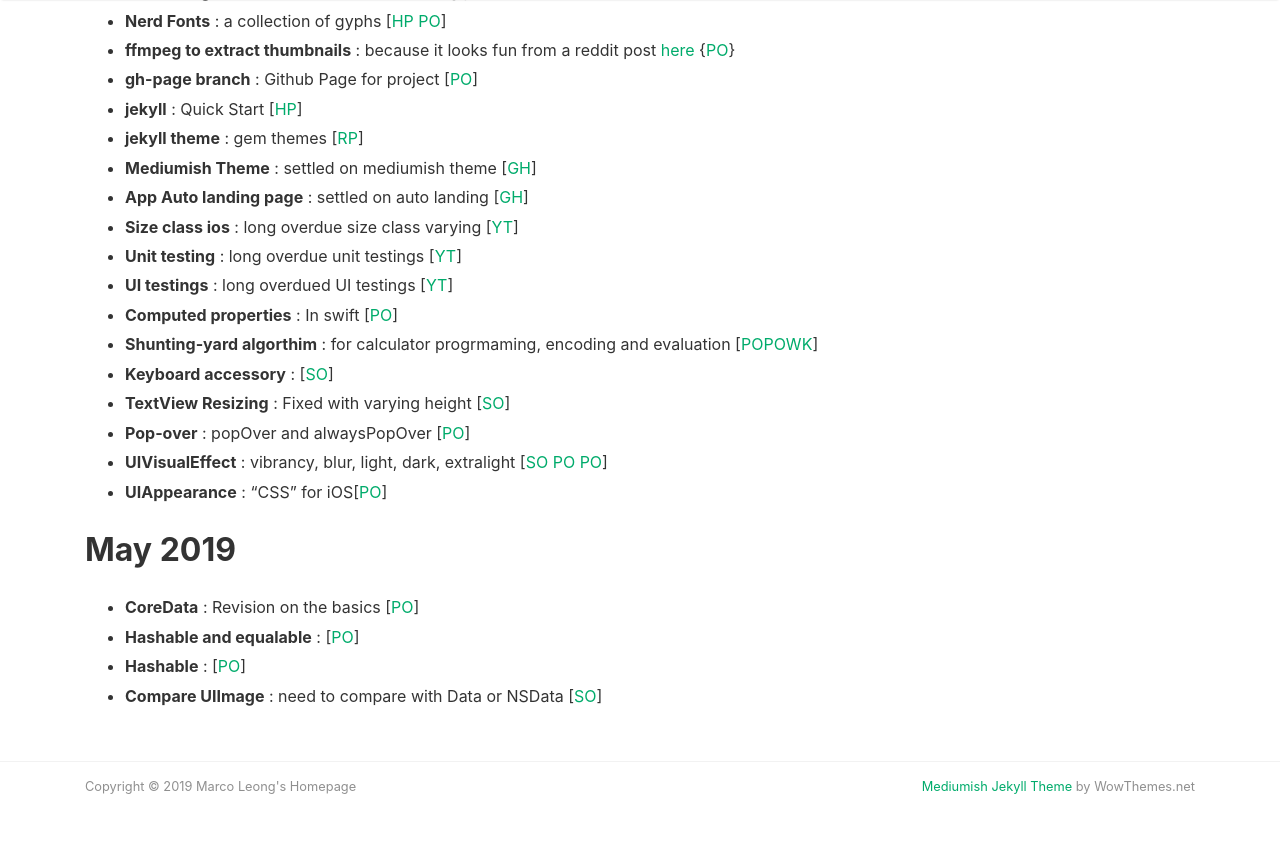
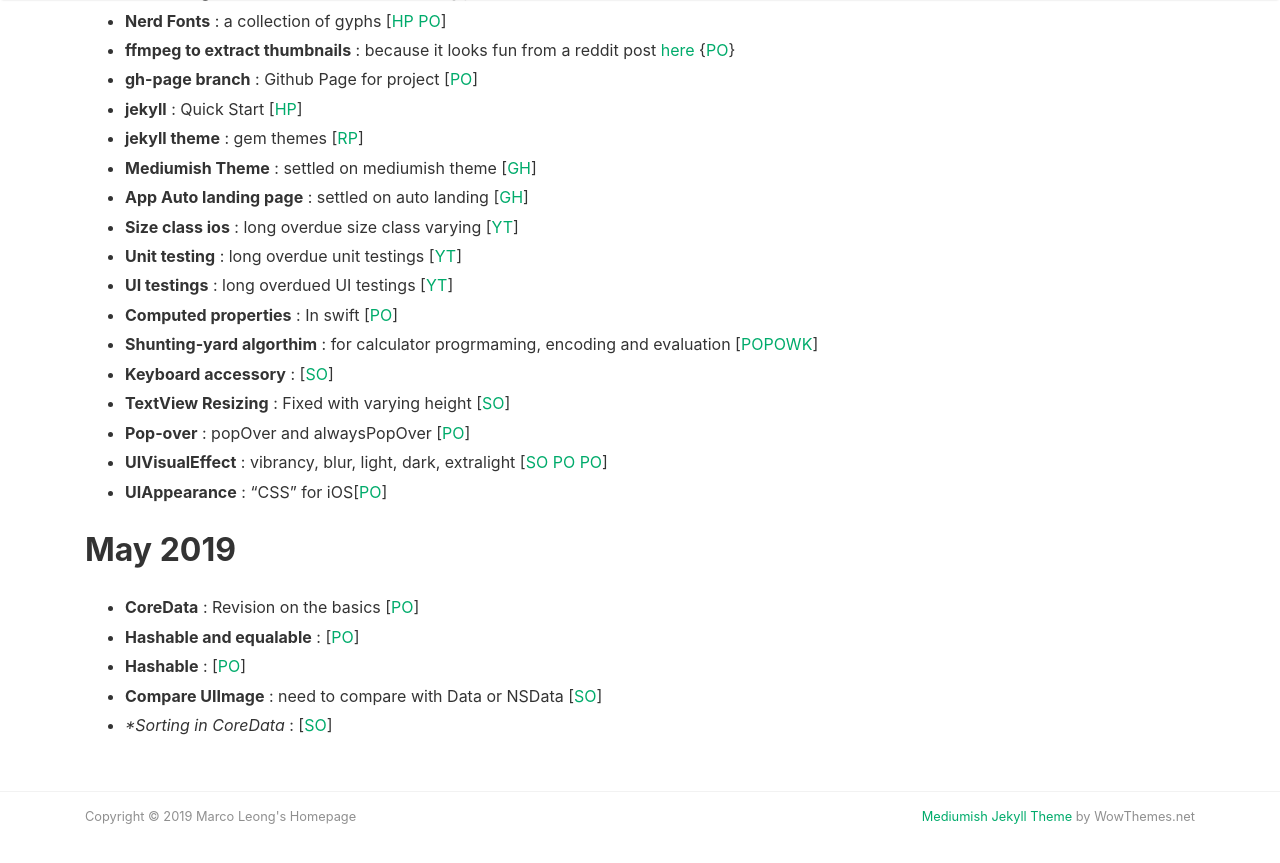
Before and after one commit to MarcoLeongDev/MarcoLeongDev.github.io, a Jekyll site: the page built from journey.md, in a window 1280 px wide and 900 px high, scrolled down 891 px. Shown: the top 863 px of the window. Built offline with Jekyll 4.4.1, drawn with Linux system fonts in a browser that asks for light colours; nearby versions of some CDN libraries; our own code applies the rules of GitHub Pages for plain Markdown files.

Commit message:
Update journey.md

```diff
--- a/journey.md
+++ b/journey.md
@@ -27,6 +27,7 @@
 - **Hashable and equalable** : [[PO](https://useyourloaf.com/blog/how-to-get-equatable-and-hashable-for-free/)]
 - **Hashable** : [[PO](https://useyourloaf.com/blog/swift-hashable)]
 - **Compare UIImage** : need to compare with Data or NSData [[SO](https://stackoverflow.com/questions/34752570/uiimage-is-equal-to)]
+- **Sorting in CoreData* : [[SO](https://stackoverflow.com/questions/42479412/sort-by-date-swift-3)]
 
 
 <!-- - <details><summary>App Auto landing page</summary> settled on auto landing <a href="https://github.com/emilbaehr/automatic-app-landing-page">[GH]</a></details> -->
```
